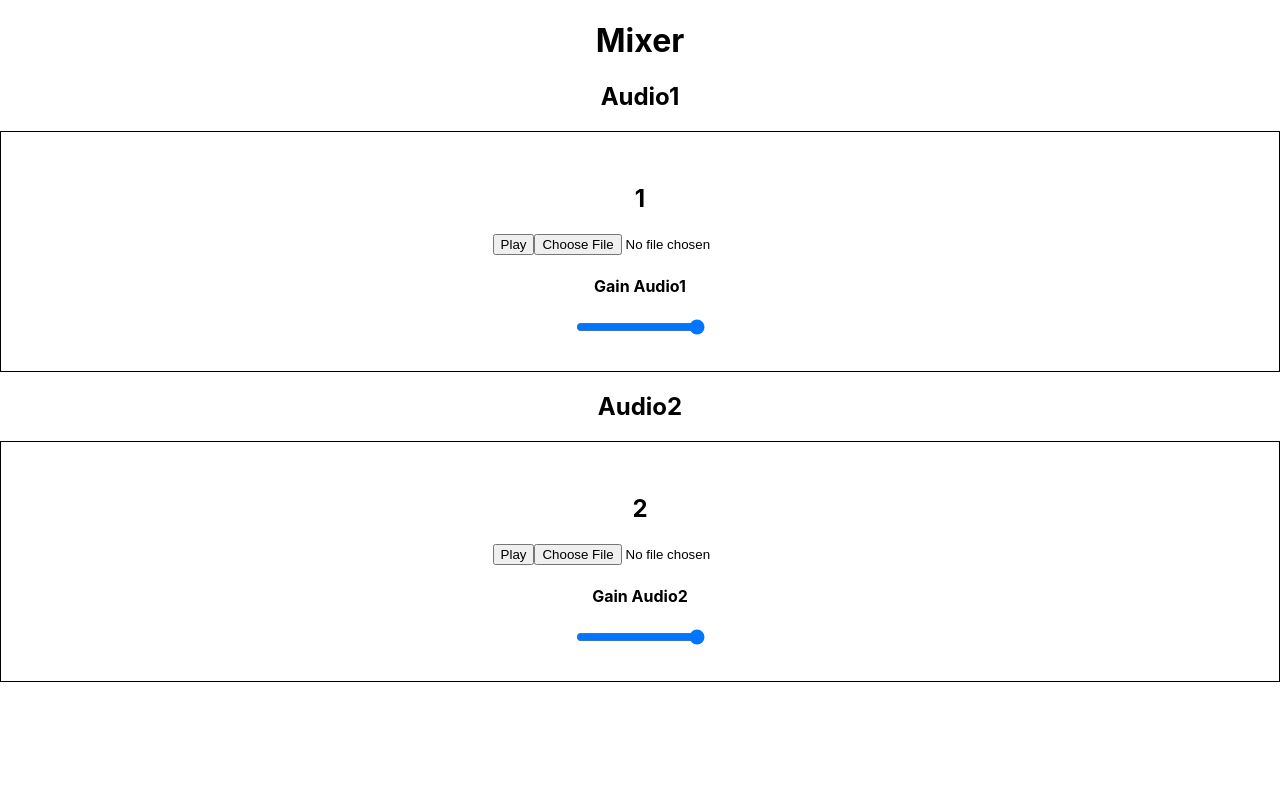
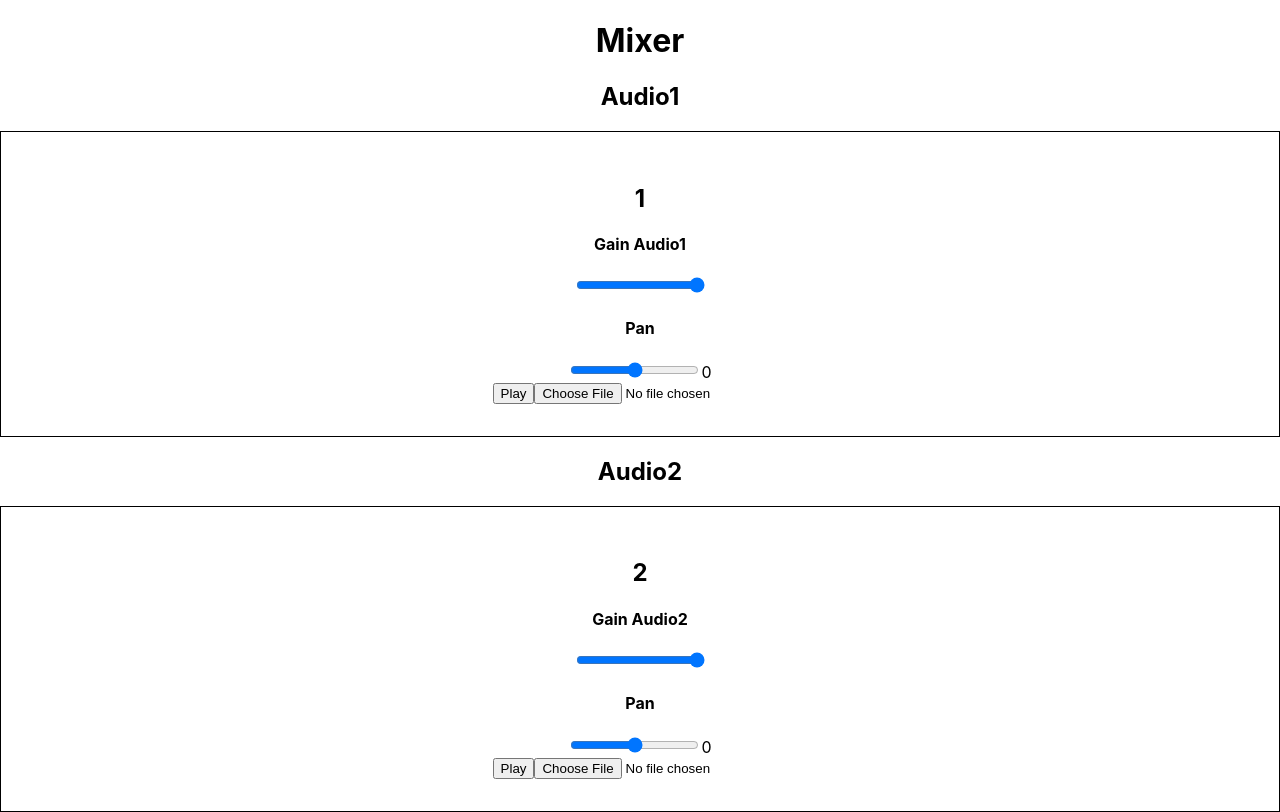
Before and after one commit to dankarger/mixer-V3, a React (Create React App) app: page / in a window 1280 px wide. Built offline with nearby package versions, Linux system fonts and the light colour scheme.

Commit message:
add Eq - now working yet

```diff
--- a/src/App.js
+++ b/src/App.js
@@ -3,6 +3,9 @@ import {useEffect, useState} from "react";
 import Audio2 from "./components/Audio2/Audio2";
 import Audio3 from "./components/Audio2/Audio3";
 import Gain from "./components/Gain/Gain";
+import Pan from "./components/Pan/Pan";
+import Eq from "./components/Eq/Eq";
+
 import './App.css';
 
 let actx = new AudioContext()
@@ -14,30 +17,38 @@ function App() {
   // const [osc2Freq , setOsc2Freq] = useState(osc2.frequency.value)
   const [gain1state, setGain1] = useState()
   const [gain2state, setGain2] = useState()
+  const [pan1State, setPan1State ] = useState()
+  const [pan2State, setPan2State ] = useState()
+
   const [out, setOut] =useState()
 
 
   useEffect(()=>{
 
-    let osc1 = actx.createOscillator()
-    let gain1 = actx.createGain();
-    let filter = actx.createBiquadFilter();
-    let out = actx.destination;
+    const osc1 = actx.createOscillator()
+    const gain1 = actx.createGain();
+    const filter = actx.createBiquadFilter();
+    const pan1 = actx.createStereoPanner()
+    const out = actx.destination;
     setOut(out)
     // osc1.connect(gain1);
     gain1.connect(filter);
     setGain1(gain1)
-    filter.connect(out);
+    filter.connect(pan1);
+    pan1.connect(out)
+    setPan1State(pan1)
 
 
-    let osc2 = actx.createOscillator()
-    let gain2 = actx.createGain();
+    const osc2 = actx.createOscillator()
+    const gain2 = actx.createGain();
     setGain2(gain2)
-    let filter2 = actx.createBiquadFilter();
-
+    const filter2 = actx.createBiquadFilter();
+    const pan2 = actx.createStereoPanner()
     // osc2.connect(gain2);
     gain2.connect(filter2);
-    filter2.connect(out);
+    filter2.connect(pan2);
+    pan2.connect(out)
+    setPan2State(pan2)
     setOut(out)
   },[])
 
@@ -46,14 +57,18 @@ function App() {
     <div className="App">
     <h1>Mixer </h1>
       <h2>Audio1</h2>
-      <Audio3 audioCtx={actx}  gain={gain1state} setGain={setGain1} channelNumber={1}>
+      <Audio3 audioCtx={actx}  gain={gain1state} setGain={setGain1} channelNumber={1} >
       <Gain number={1} gain={gain1state} />
+        {/*<Eq gain={gain1state} context={actx} />*/}
+        <Pan pan={pan1State} />
       </Audio3>
 
 
       <h2>Audio2</h2>
-      <Audio3 audioCtx={actx} gain={gain2state} channelNumber={2}>
+      <Audio3 audioCtx={actx} gain={gain2state} channelNumber={2} setGain={setGain2}>
         <Gain number={2} gain={gain2state} />
+        {/*<Eq gain={gain2state} context={actx}/>*/}
+        <Pan pan={pan2State} />
       </Audio3>
     </div>
   );
--- a/src/components/Audio2/Audio3.jsx
+++ b/src/components/Audio2/Audio3.jsx
@@ -1,10 +1,12 @@
 import {useState,useEffect} from "react";
+import Eq from "../Eq/Eq";
+
 import './Audio.css'
 
 let a;
 let bufferLoader
 
-const Audio3 = ({audioCtx, channelNumber, gain, setGain, children}) => {
+const Audio3 = ({audioCtx, channelNumber, gain, setGain, panner,  children}) => {
 
     const [buffer, setBuffer]  = useState(null);
     const [ isPuase, setIsPause] = useState(false)
@@ -71,7 +73,7 @@ const Audio3 = ({audioCtx, channelNumber, gain, setGain, children}) => {
                 const soundSource = audioCtx.createBufferSource();
                 soundSource.buffer = buffer;
                 setBuffer(buffer)
-                soundSource.connect(gain)
+                // soundSource.connect(gain)
                 setSourceState(soundSource)
 
                 // Create Compressor Node
@@ -89,9 +91,14 @@ const Audio3 = ({audioCtx, channelNumber, gain, setGain, children}) => {
 
             <div className="channel">
                 <h2>{channelNumber}</h2>
+                {sourceState &&
+                <Eq context={audioCtx} source={sourceState} number={channelNumber} gain={gain}/>
+
+                }
+                {children}
                 <button onClick={handleClick}>{buttonName}</button>
                 <input type="file" onChange={addFile} />
-                {children}
+
             </div>
         </div>
     )
--- /dev/null
+++ b/src/components/Eq/Eq.jsx
@@ -0,0 +1,107 @@
+import styles from './Eq.module.scss'
+import {useEffect, useState} from "react";
+
+const Eq=({context, number, gain ,source})=>{
+    const [highPassState, setHighPassState] = useState()
+    const [highPassHz, setHighPassHz] = useState( 1500)
+    const [highPassGain, setHighPassGain] = useState(0)
+    const [biQuadFreq, setBiQuadFreq] = useState(400)
+    const [biQuadGain, setBiQuadGain] = useState(25)
+
+    // const [highPassGain, setHighPassGain] = useState()
+
+    useEffect(()=>{
+        const highPass = context.createBiquadFilter();
+        // const highPassGain = context.createGain()
+        // const gainNode = context.createGain();
+        // const biquadFilter = context.createBiquadFilter();
+        //
+        // source.connect(biquadFilter);
+        // biquadFilter.connect(gainNode);
+        // gainNode.connect(gain);
+        //
+        // biquadFilter.type = "bandpass";
+        // biquadFilter.frequency.value = biQuadFreq;
+        // biquadFilter.gain.value = biQuadGain;
+
+        // const lowBand = context.createBiquadFilter();
+        // const midBand = context.createBiquadFilter();
+        // const highBand = context.createBiquadFilter();
+        // const lowPass = context.createBiquadFilter();
+
+
+
+        source.connect(highPass)
+        highPass.connect(gain)
+        // highPassGain.connect(gain)
+
+        highPass.type = "notch"
+        highPass.frequency.value = 1550
+        highPass.gain.value = 0
+        setHighPassState(highPass)
+
+        //
+        // highPass.connect(lowBand);
+        //
+        // lowBand.type = "peaking"
+        // lowBand.connect(midBand);
+        //
+        // midBand.type = "peaking"
+        // midBand.connect(highBand);
+        //
+        // highBand.type  = "peaking"
+        // highBand.connect(lowPass)
+        //
+        // lowPass.type = "lowpass"
+        // lowPass.connect(gain);
+    },[context,gain, source])
+
+    const changeParams = (e)=> {
+        setHighPassHz(e.target.value)
+        highPassState.frequency.value = e.target.value
+    }
+    const changeGain = (e) => {
+        setHighPassGain(e.target.value)
+        highPassState.gain.value = e.target.value
+    }
+
+    return (
+        <div className={styles.eq}>
+
+            <div className="section">
+                <div className="title">HMF</div>
+                <div className="sliders">
+                    <div className="range-slider">
+                        highpass
+                        <span className="scope">5.9</span>
+                        <input type="range" className="vertical" min="20" max="20000" step="100" value={highPassHz}
+                               data-filter="highPass-freq" data-param="frequency" onChange={changeParams} />
+                            <span className="scope scope-min">0.8</span>
+                            <span className="param">kHz</span>
+                        {highPassHz}
+                    </div>
+                    <div className="range-slider">
+                        gain
+                        <span className="scope">5.9</span>
+                        <input type="range" className="vertical" min="-10" max="25" step="1" value={highPassGain}
+                               data-filter="highPass-gain" data-param="gain" onChange={changeGain} />
+                        <span className="scope scope-min">0.8</span>
+                        <span className="param">DB</span>
+                        {highPassGain}
+                    </div>
+                    {/*<div className="range-slider">*/}
+                    {/*    <span className="scope">12</span>*/}
+                    {/*    <input type="range" className="vertical" min="0.7" max="12" step="0.1" value="0.7"*/}
+                    {/*           data-filter="highPass" data-param="Q" />*/}
+                    {/*        <span className="scope scope-min">0.7</span>*/}
+                    {/*        <span className="param">Q</span>*/}
+                    {/*</div>*/}
+                </div>
+            </div>
+
+
+        </div>
+    )
+
+}
+export default Eq
--- /dev/null
+++ b/src/components/Eq/Eq.module.scss
@@ -0,0 +1,3 @@
+.eq {
+
+}
--- /dev/null
+++ b/src/components/Pan/Pan.jsx
@@ -0,0 +1,30 @@
+import {useState} from "react";
+
+import styles from './Pan.module.scss'
+
+const Pan=({number, pan})=>{
+    const [ panValue, setPanValue ] = useState(0)
+
+    const changePan = (e) => {
+        pan.pan.value = e.target.value
+        setPanValue(e.target.value)
+    }
+    return (
+        <div className={styles.pan}>
+            <h4>Pan{number}</h4>
+            <input
+                className="panning-control"
+                type="range"
+                min="-1"
+                max="1"
+                step="0.1"
+                value={panValue}
+                onChange={changePan}
+            />
+            <span className="panning-value">{panValue}</span>
+
+        </div>
+    )
+
+}
+export default Pan
```
Also changed, not shown: src/components/Pan/Pan.module.scss (added).
